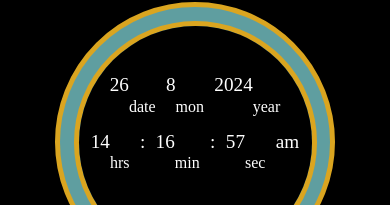
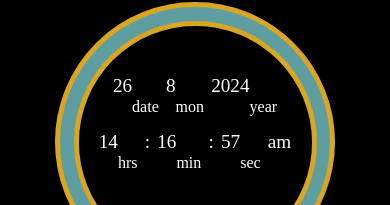
Before and after one commit to logesh-newcoder/digital_clock, a plain HTML site: page index.html in a window 390 px wide. Shown: the part 280-485 px from the top of the page. Drawn offline with Linux system fonts and the light colour scheme.

Commit message:
Update index.css

```diff
--- a/index.css
+++ b/index.css
@@ -91,7 +91,7 @@ span::after{
     }
     .timer span{
         font-size: 1.2rem;
-        padding: 0.2rem;
+        padding: 0.1rem;
     }
     span::after{
         font-size: 1rem;
```
